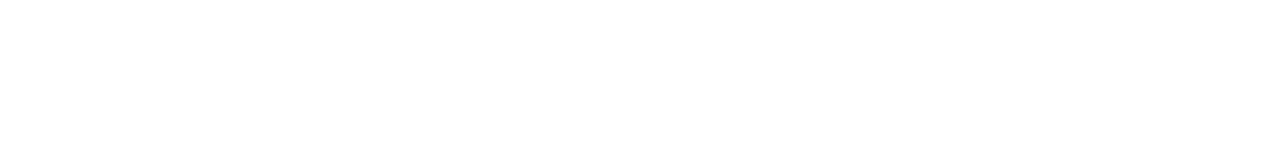
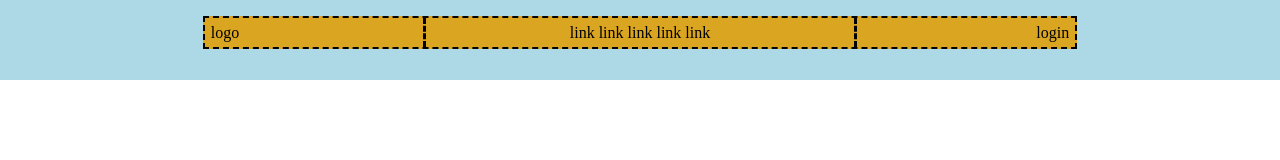
Before and after one commit to giuliogallo94/htmlcss-struttura-discord, a plain HTML site: page index.html in a window 1280 px wide. Drawn offline with Linux system fonts and the light colour scheme.

Commit message:
add: navbar

```diff
--- a/css/style.css
+++ b/css/style.css
@@ -1,5 +1,60 @@
+/* RESET */
 * {
     margin: 0;
     padding: 0;
     box-sizing: border-box;
 }
+
+:root {
+    --nav-sec-bg: #daa520;
+}
+
+/* BODY */
+body {
+    margin: 0 auto;
+}
+
+/* HEADER */
+
+/* Navbar */
+.top-page {
+    height: 80px;
+    background-color: #add8e6;
+    padding: 1rem;
+}
+
+.navbar {
+    background-color: var(--nav-sec-bg);
+    width: 70%;
+    margin: 0 auto;
+    border: 2px dashed black;
+    display: flex;
+
+}
+
+.logo {
+    width: 25%;
+    padding: 0.35rem;
+}
+
+.links {
+    width: 50%;
+    border-left: 3px dashed black;
+    border-right: 3px dashed black;
+    text-align: center;
+    padding: 0.35rem;
+}
+
+ul {
+    list-style-type: none;
+}
+
+li {
+    display: inline;
+}
+
+.login {
+    width: 25%;
+    text-align: right;
+    padding: 0.35rem;
+}
--- a/index.html
+++ b/index.html
@@ -11,9 +11,25 @@
     <header>
 
         <!-- Navbar -->
-        <nav>
+        <div class="top-page">
 
-        </nav>
+            <nav class="navbar">
+                <div class="logo"><p>logo</p></div>
+
+                <div class="links">
+                    <ul>
+                        <li>link</li>
+                        <li>link</li>
+                        <li>link</li>
+                        <li>link</li>
+                        <li>link</li>
+                    </ul>
+                </div>
+
+                <div class="login"><p>login</p></div>
+            </nav>
+
+        </div>
         <!-- /Navbar -->
         <!-- Title -->
         <div>
```
